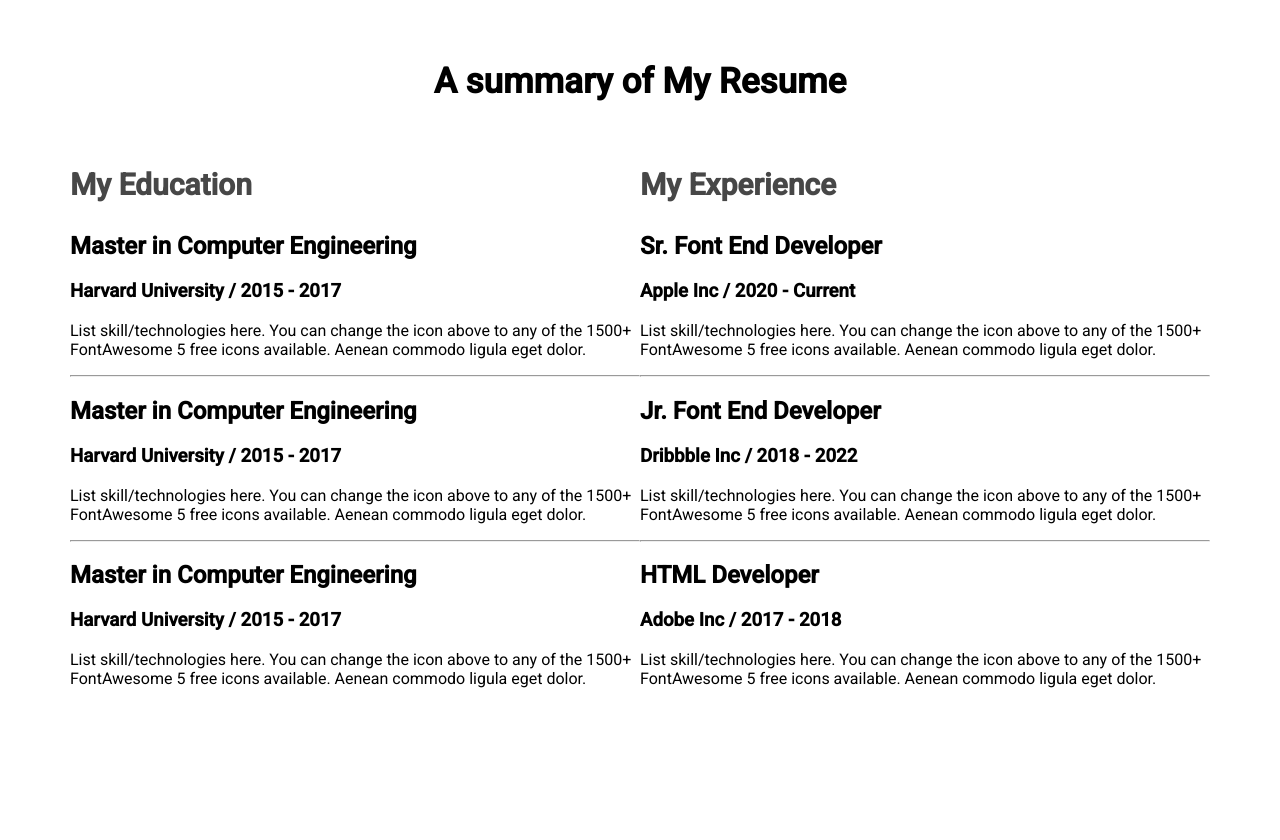
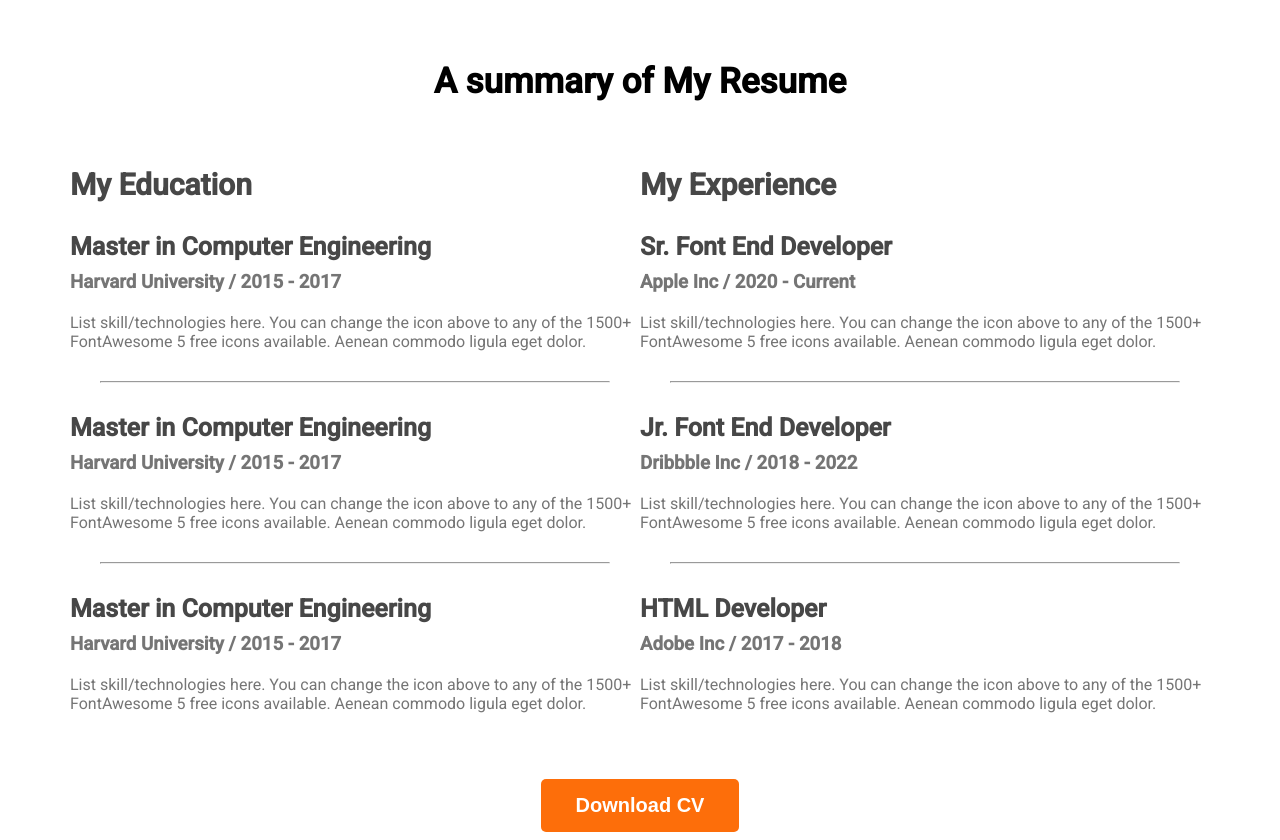
Before and after one commit to Khaledsobuj/developer-protfollio, a plain HTML site: page index.html in a window 1280 px wide. Shown: the part 2180-3020 px from the top of the page. Before the commit the page ends 2892 px from the top, so only its background shows below. Drawn offline with Linux system fonts and the light colour scheme.

Commit message:
resume section addeadt

```diff
--- a/index.html
+++ b/index.html
@@ -169,6 +169,7 @@
                     </div>
                 </div>
             </div>
+            <div class="download-cv"><button class="btn-primary">Download CV</button></div>
         </section>
 
     </main>
--- a/styles/Portfolio.css
+++ b/styles/Portfolio.css
@@ -187,9 +187,13 @@ main section {
 }
 
 /* Resume-section styles */
+
+
 .resume-container {
     display: flex;
-    justify-content: space-around
+    gap: 50p;
+
+
 }
 
 .resume-column-title {
@@ -198,3 +202,29 @@ main section {
     font-weight: 700;
 
 }
+
+.resume-item-institute {
+    margin-bottom: 20px;
+    margin-top: 0px;
+}
+
+.resume-item-institute,
+.resume-item-description {
+    color: #757575;
+}
+
+.resume-item-title {
+    color: #474747;
+    font-size: 25px;
+    font-weight: 700;
+    margin-bottom: 10px;
+}
+
+.resume-container hr {
+    margin: 30px;
+}
+
+.download-cv {
+    text-align: center;
+    margin-top: 50px;
+}
```
